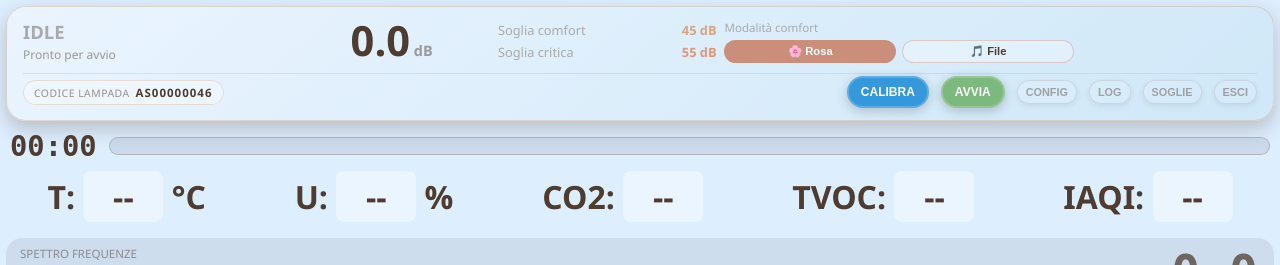
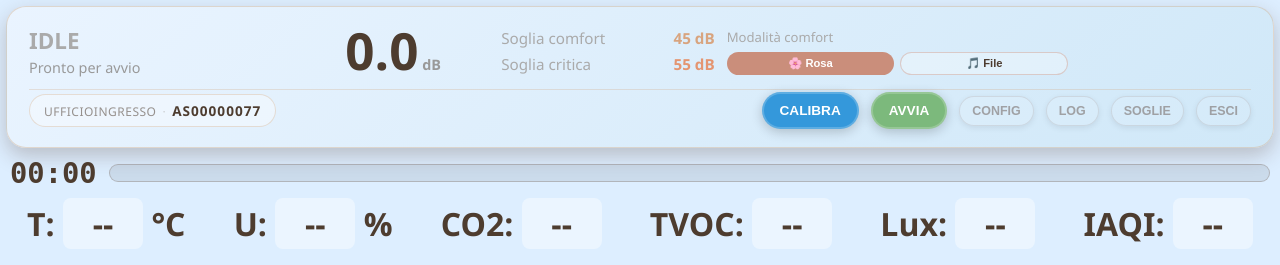
Before and after one commit to ireneranaldo/digihealth-smartlamp, a Flask app: page / in a window 1280 px wide. Shown: the top 265 px of the page. Run offline with Flask 3, Linux system fonts and the light colour scheme.

Commit message:
feat(dashboard): lux, variabili lampada/stanza, fix device mismatch e resize top panel
- Aggiunge lux alla riga qualità aria (HTML, JS e update_data)
- Codice lampada e stanza dinamici da config via Jinja2 (non più hardcoded)
- Fix EXPECTED_LAMPADA letto da config invece di stringa hardcoded AS00000046
- Aumenta dimensioni top panel (font, padding, bottoni, badge)

Co-Authored-By: Claude Sonnet 4.6 <noreply@anthropic.com>

```diff
--- a/digihealth/web/__init__.py
+++ b/digihealth/web/__init__.py
@@ -107,7 +107,11 @@ def _send_cmd(cmd):
 # ── Route Flask ───────────────────────────────────────────────────────────────
 @app.route('/')
 def index():
-    return render_template('dashboard.html')
+    tags = config.communicator.telegraf.get("tags", {})
+    return render_template('dashboard.html',
+        device_lampada=tags.get("lampada", ""),
+        device_stanza=tags.get("stanza", ""),
+    )
 
 
 @app.route('/status')
@@ -327,6 +331,7 @@ class WebManager:
                 "humidity": processed_data.get('HUM-[%]', '--'),
                 "co2":      processed_data.get('CO2-AnidrideCarbonica-[ppm]', '--'),
                 "tvoc":     processed_data.get('TVOC-QualitaAria-[G]', '--'),
+                "lux":      processed_data.get('lux-IntensitaLuminosa', '--'),
                 "iaqi":     processed_data.get('IAQI', '--'),
             }
         except Exception as e:
--- a/digihealth/web/api.py
+++ b/digihealth/web/api.py
@@ -7,6 +7,7 @@ sugli attuatori tramite il dispatcher.
 import threading
 from flask import Blueprint, jsonify, request
 from ..logger import logger
+from ..config import config
 from .auth import require_api_key
 from .schemas import parse_alert, ValidationError
 from . import storage
@@ -17,9 +18,9 @@ api_bp = Blueprint("api", __name__, url_prefix="/api")
 # Istanza condivisa: WebManager.set_actuator_manager() la collega agli attuatori.
 dispatcher = ActionDispatcher()
 
-# ID hardcoded della lampada gestita da questo Raspberry. Gli alert con
-# campo "lampada" diverso vengono salvati ma non azionano gli attuatori.
-EXPECTED_LAMPADA = "AS00000046"
+# ID della lampada gestita da questo Raspberry, letto dalla config (telegraf.tags.lampada).
+# Gli alert con campo "lampada" diverso vengono salvati ma non azionano gli attuatori.
+EXPECTED_LAMPADA = (config.communicator.telegraf.get("tags", {}).get("lampada") or "").strip()
 
 
 def _client_ip() -> str:
--- a/digihealth/web/templates/dashboard.html
+++ b/digihealth/web/templates/dashboard.html
@@ -33,17 +33,17 @@
 
         /* ---- TOP PANEL ---- */
         .top-panel {
-            display: flex; flex-direction: column; gap: 10px;
+            display: flex; flex-direction: column; gap: 12px;
             background: linear-gradient(140deg, #eaf4ff, #d0e8f8);
             box-shadow: 0 8px 20px var(--panel-shadow);
-            padding: 12px 16px;
+            padding: 18px 22px;
             border-radius: 20px;
             border: 1px solid rgba(208,170,132,0.4);
         }
         .top-row {
             display: grid;
             grid-template-columns: 1.2fr 0.9fr 1fr 1.6fr 0.8fr;
-            gap: 8px; align-items: center;
+            gap: 12px; align-items: center;
         }
         .btn-row {
             display: flex; justify-content: center; align-items: center;
@@ -52,14 +52,14 @@
             border-top: 1px solid rgba(208,170,132,0.3);
         }
         .mode-block { display: flex; flex-direction: column; gap: 2px; }
-        #mode-text  { font-size: 1.15rem; font-weight: bold; color: var(--accent-yellow); }
-        #mode-sub   { font-size: 0.75rem; color: #999; }
+        #mode-text  { font-size: 1.4rem; font-weight: bold; color: var(--accent-yellow); }
+        #mode-sub   { font-size: 0.9rem; color: #999; }
 
         .db-block   { text-align: center; }
-        #db-display { font-size: 2.6rem; font-weight: bold; line-height: 1; }
+        #db-display { font-size: 3.2rem; font-weight: bold; line-height: 1; }
         .unit       { font-size: 0.9rem; color: #999; }
 
-        .threshold-block { display: flex; flex-direction: column; gap: 4px; font-size: 0.8rem; }
+        .threshold-block { display: flex; flex-direction: column; gap: 6px; font-size: 0.95rem; }
         .th-row { display: flex; justify-content: space-between; gap: 8px; }
         .th-label { color: #aaa; }
         .th-val { font-weight: 700; }
@@ -67,8 +67,8 @@
         #th-crit-val { color: var(--accent-red); }
 
         .btn {
-            padding: 7px 12px;
-            font-size: 0.75rem; font-weight: 700;
+            padding: 9px 16px;
+            font-size: 0.85rem; font-weight: 700;
             border-radius: 999px;
             border: 2px solid rgba(255,255,255,0.2);
             cursor: pointer;
@@ -87,7 +87,7 @@
             background: rgba(255,255,255,0.18);
             color: rgba(97,76,67,0.85);
             border: 1px solid rgba(123,85,72,0.25);
-            font-size: 0.68rem; padding: 5px 8px;
+            font-size: 0.78rem; padding: 7px 12px;
             box-shadow: 0 2px 6px rgba(0,0,0,0.15);
             opacity: 0.55;
         }
@@ -97,18 +97,18 @@
         .device-id {
             margin-right: auto;
             display: flex; align-items: baseline; gap: 6px;
-            font-size: 0.72rem;
+            font-size: 0.85rem;
             color: rgba(77,60,47,0.55);
-            padding: 4px 10px;
+            padding: 6px 14px;
             background: rgba(255,255,255,0.35);
             border: 1px solid rgba(208,170,132,0.35);
             border-radius: 999px;
         }
-        .device-id .device-label { letter-spacing: 0.5px; text-transform: uppercase; font-size: 0.65rem; }
+        .device-id .device-label { letter-spacing: 0.5px; text-transform: uppercase; font-size: 0.75rem; }
         .device-id .device-code  { font-weight: 700; letter-spacing: 1px; color: var(--text-light); }
 
-        .audio-block { display: flex; flex-direction: column; gap: 5px; font-size: 0.78rem; }
-        .audio-block label { color: #aaa; font-size: 0.72rem; }
+        .audio-block { display: flex; flex-direction: column; gap: 6px; font-size: 0.9rem; }
+        .audio-block label { color: #aaa; font-size: 0.82rem; }
         .audio-toggle { display: flex; gap: 6px; }
         .audio-toggle button {
             flex: 1; padding: 4px 6px; border-radius: 20px; border: 1px solid rgba(202,142,123,0.4);
@@ -504,8 +504,9 @@
         <!-- riga bottoni -->
         <div class="btn-row">
             <div class="device-id">
-                <span class="device-label">Codice lampada</span>
-                <span class="device-code">AS00000046</span>
+                <span class="device-label">{{ device_stanza }}</span>
+                <span class="device-label" style="opacity:0.4">·</span>
+                <span class="device-code">{{ device_lampada }}</span>
             </div>
             <button id="calBtn"  class="btn btn-cal" onclick="runCalibration()">Calibra</button>
             <button id="mainBtn" class="btn btn-toggle-off" onclick="toggle()">Avvia</button>
@@ -529,6 +530,7 @@
         <div>U: <span id="hum-val">--</span> %</div>
         <div>CO2: <span id="co2-val">--</span></div>
         <div>TVOC: <span id="tvoc-val">--</span></div>
+        <div>Lux: <span id="lux-val">--</span></div>
         <div>IAQI: <span id="iaqi-val">--</span></div>
     </div>
 
@@ -1072,6 +1074,7 @@ function refresh() {
                 document.getElementById('hum-val').innerText  = a.humidity ?? '--';
                 document.getElementById('co2-val').innerText  = a.co2      ?? '--';
                 document.getElementById('tvoc-val').innerText = a.tvoc != null ? a.tvoc.toFixed(2) : '--';
+                document.getElementById('lux-val').innerText  = a.lux != null && a.lux !== '--' ? Math.round(a.lux) : '--';
                 const iEl = document.getElementById('iaqi-val');
                 iEl.innerText   = a.iaqi ?? '--';
                 iEl.style.color = a.iaqi > 100 ? 'var(--accent-red)'
```
Also changed, not shown: 1 other file.
